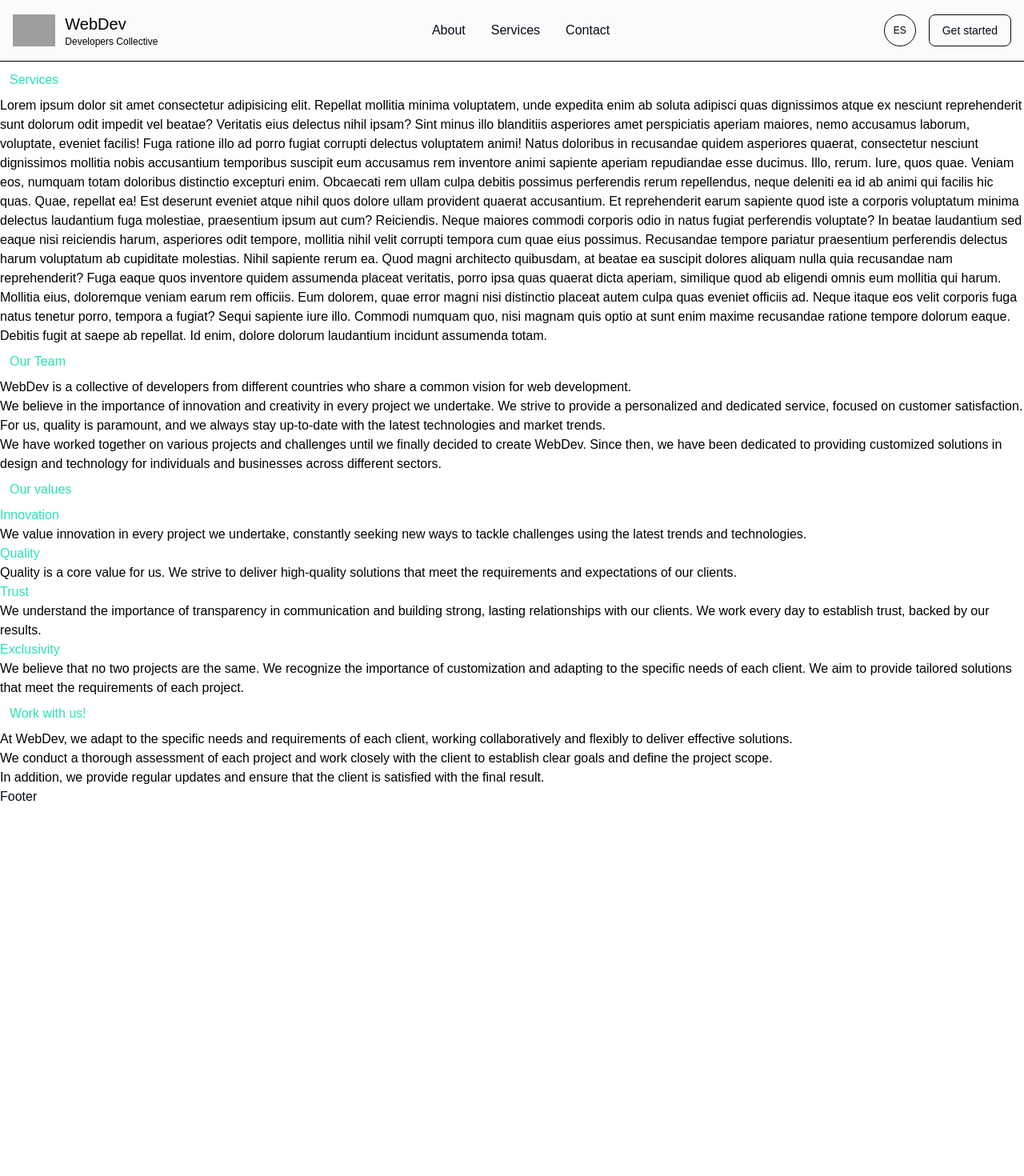
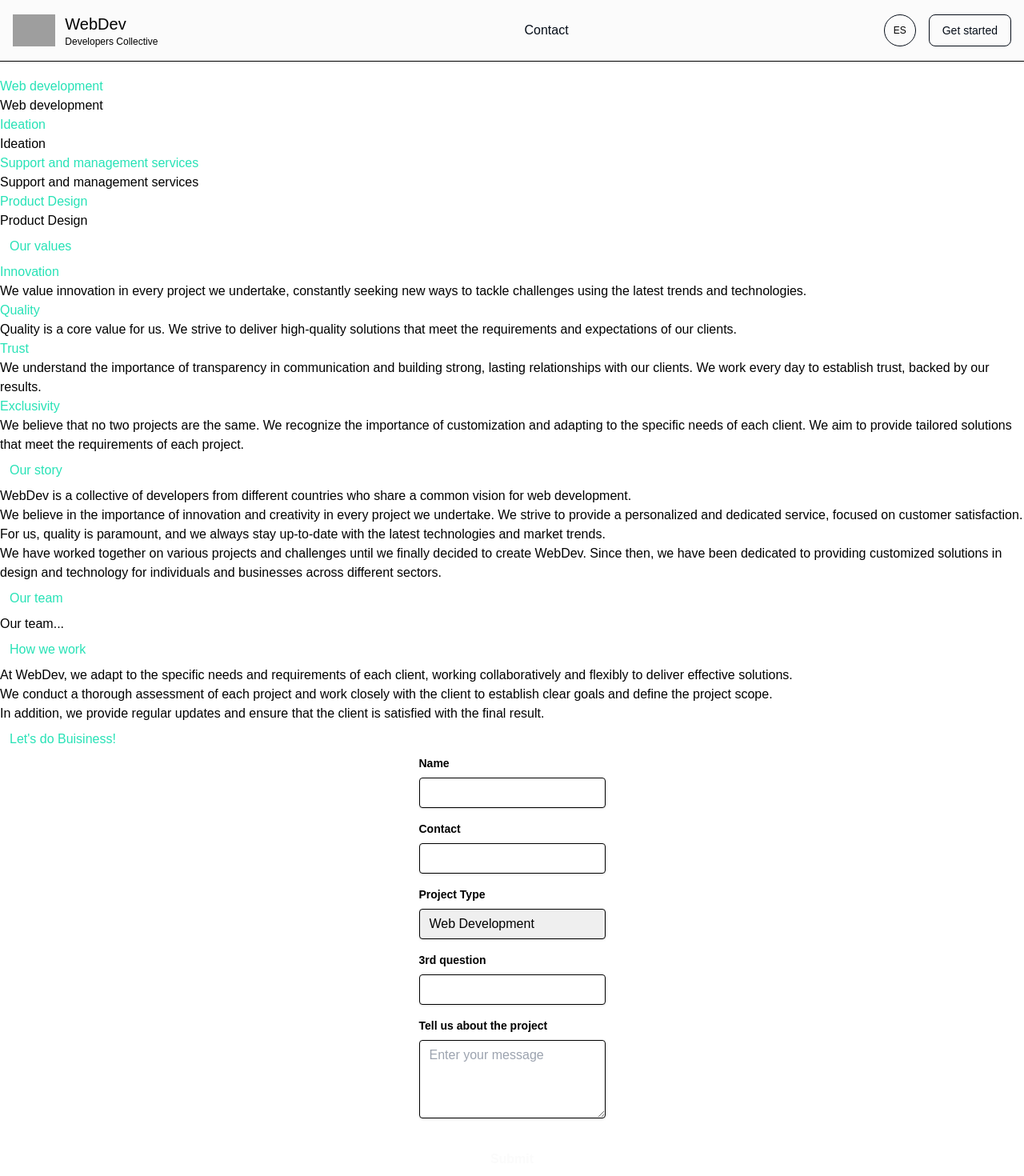
Before and after one commit to WebDev-Development/WebDev-App, a Next.js app: page / in a window 1280 px wide. Shown: the top 1470 px of the page at 80% size. Before the commit the page ends 1008 px from the top, so only its background shows below. Built offline with nearby package versions, Linux system fonts and the light colour scheme; grey boxes are pictures that could not be loaded.

Commit message:
structure

```diff
--- a/pages/components/About.jsx
+++ b/pages/components/About.jsx
@@ -9,10 +9,7 @@ export default function About() {
 
   return (
     <div id="section-about" className="flex flex-col text-left">
-      <h3 class="py-2 pl-3 pr-4 text-color">{t.aboutText}</h3>
-      <p>{t.aboutText1}</p>
-      <p>{t.aboutText2}</p>
-      <p>{t.aboutText3}</p>
+
       <h3 class="py-2 pl-3 pr-4 text-color">{t.values}</h3>
       <p class="text-color">{t.valuesText1}</p>
       <p>{t.valuesText2}</p>
@@ -22,6 +19,19 @@ export default function About() {
       <p>{t.valuesText6}</p>
       <p class="text-color">{t.valuesText7}</p>
       <p>{t.valuesText8}</p>
+
+      <h3 class="py-2 pl-3 pr-4 text-color">{t.story}</h3>
+      <p>{t.storyText1}</p>
+      <p>{t.storyText2}</p>
+      <p>{t.storyText3}</p>
+
+      <h3 class="py-2 pl-3 pr-4 text-color">{t.team}</h3>
+      <p>{t.teamText1}</p>
+
+      <h3 class="py-2 pl-3 pr-4 text-color">{t.howWeWork}</h3>
+      <p>{t.howWeWorkText1}</p>
+      <p>{t.howWeWorkText2}</p>
+      <p>{t.howWeWorkText3}</p>
     </div>
   )
 }
--- a/pages/components/Contact.jsx
+++ b/pages/components/Contact.jsx
@@ -1,6 +1,7 @@
 import { useRouter } from 'next/router'
 import en from '../../public/locale/en'
 import es from '../../public/locale/es'
+import ContactForm from './ContactForm';
 
 export default function Contact() {
 	const router = useRouter();
@@ -13,6 +14,7 @@ export default function Contact() {
       <p>{t.contactText1}</p>
       <p>{t.contactText2}</p>
       <p>{t.contactText3}</p>
+      <ContactForm/>
     </div>
   )
 }
--- /dev/null
+++ b/pages/components/ContactForm.jsx
@@ -0,0 +1,44 @@
+import { useRouter } from 'next/router'
+import en from '../../public/locale/en'
+import es from '../../public/locale/es'
+
+export default function ContactForm() {
+	const router = useRouter();
+	const { locale } = router;
+	const t = locale === 'en' ? en : es;
+
+  return (
+    <div id="form" className="flex flex-col text-left">
+      <form class="max-w-md mx-auto">
+      <div class="mb-4">
+        <label class="block text-gray-700 text-sm font-bold mb-2" for="name">{t.form1}</label>
+        <input class="shadow appearance-none border rounded w-full py-2 px-3 text-gray-700 leading-tight focus:outline-none focus:shadow-outline" id="name" type="text"/>
+      </div>
+      <div class="mb-4">
+        <label class="block text-gray-700 text-sm font-bold mb-2" for="email">{t.form2}</label>
+        <input class="shadow appearance-none border rounded w-full py-2 px-3 text-gray-700 leading-tight focus:outline-none focus:shadow-outline" id="email" type="email"/>
+      </div>
+      <div class="mb-4">
+        <label class="block text-gray-700 text-sm font-bold mb-2" for="projectType">{t.form3}</label>
+        <select class="shadow appearance-none border rounded w-full py-2 px-3 text-gray-700 leading-tight focus:outline-none focus:shadow-outline cursor-pointer" id="projectType" name="projectType">
+          <option value="web">{t.form3a}</option>
+          <option value="web-mobile">{t.form3b}</option>
+          <option value="p-management">{t.form3c}</option>
+          <option value="p-design">{t.form3d}</option>
+        </select>
+      </div>
+      <div class="mb-4">
+        <label class="block text-gray-700 text-sm font-bold mb-2" for="email">{t.form4}</label>
+        <input class="shadow appearance-none border rounded w-full py-2 px-3 text-gray-700 leading-tight focus:outline-none focus:shadow-outline" id="email" type="email"/>
+      </div>
+      <div class="mb-6">
+        <label class="block text-gray-700 text-sm font-bold mb-2" for="message">{t.form5}</label>
+        <textarea class="shadow appearance-none border rounded w-full py-2 px-3 text-gray-700 leading-tight focus:outline-none focus:shadow-outline" id="message" rows="4" placeholder="Enter your message"></textarea>
+      </div>
+      <div class="flex justify-center">
+        <button class="bg-blue-500 hover:bg-blue-700 text-white font-bold py-2 px-4 rounded focus:outline-none focus:shadow-outline" type="submit">Submit</button>
+      </div>
+    </form>
+  </div>
+  )
+}
--- a/pages/components/Services.jsx
+++ b/pages/components/Services.jsx
@@ -10,18 +10,14 @@ export default function Services() {
   return (
     <div id="section-services" className="flex flex-col text-left mt-20">
       <h3 class="py-2 pl-3 pr-4 text-color">{t.services}</h3>
-      <p>
-        Lorem ipsum dolor sit amet consectetur adipisicing elit. Repellat mollitia minima voluptatem, unde expedita enim ab soluta adipisci quas dignissimos atque ex nesciunt reprehenderit sunt dolorum odit impedit vel beatae?
-        Veritatis eius delectus nihil ipsam? Sint minus illo blanditiis asperiores amet perspiciatis aperiam maiores, nemo accusamus laborum, voluptate, eveniet facilis! Fuga ratione illo ad porro fugiat corrupti delectus voluptatem animi!
-        Natus doloribus in recusandae quidem asperiores quaerat, consectetur nesciunt dignissimos mollitia nobis accusantium temporibus suscipit eum accusamus rem inventore animi sapiente aperiam repudiandae esse ducimus. Illo, rerum. Iure, quos quae.
-        Veniam eos, numquam totam doloribus distinctio excepturi enim. Obcaecati rem ullam culpa debitis possimus perferendis rerum repellendus, neque deleniti ea id ab animi qui facilis hic quas. Quae, repellat ea!
-        Est deserunt eveniet atque nihil quos dolore ullam provident quaerat accusantium. Et reprehenderit earum sapiente quod iste a corporis voluptatum minima delectus laudantium fuga molestiae, praesentium ipsum aut cum? Reiciendis.
-        Neque maiores commodi corporis odio in natus fugiat perferendis voluptate? In beatae laudantium sed eaque nisi reiciendis harum, asperiores odit tempore, mollitia nihil velit corrupti tempora cum quae eius possimus.
-        Recusandae tempore pariatur praesentium perferendis delectus harum voluptatum ab cupiditate molestias. Nihil sapiente rerum ea. Quod magni architecto quibusdam, at beatae ea suscipit dolores aliquam nulla quia recusandae nam reprehenderit?
-        Fuga eaque quos inventore quidem assumenda placeat veritatis, porro ipsa quas quaerat dicta aperiam, similique quod ab eligendi omnis eum mollitia qui harum. Mollitia eius, doloremque veniam earum rem officiis.
-        Eum dolorem, quae error magni nisi distinctio placeat autem culpa quas eveniet officiis ad. Neque itaque eos velit corporis fuga natus tenetur porro, tempora a fugiat? Sequi sapiente iure illo.
-        Commodi numquam quo, nisi magnam quis optio at sunt enim maxime recusandae ratione tempore dolorum eaque. Debitis fugit at saepe ab repellat. Id enim, dolore dolorum laudantium incidunt assumenda totam.
-      </p>
+      <p class="text-color">{t.webDevelopment}</p>
+      <p>{t.webDevelopmentText1}</p>
+      <p class="text-color">{t.ideation}</p>
+      <p>{t.ideationText1}</p>
+      <p class="text-color">{t.supportAndManagement}</p>
+      <p>{t.supportAndManagementText1}</p>
+      <p class="text-color">{t.productDesign}</p>
+      <p>{t.productDesignText1}</p>
     </div>
   )
 }
--- a/public/locale/en.js
+++ b/public/locale/en.js
@@ -1,10 +1,13 @@
 export default {
-  title: "hello world",
-  about: "About",
-  aboutText: "Our Team",
-  aboutText1: "WebDev is a collective of developers from different countries who share a common vision for web development.",
-  aboutText2: "We believe in the importance of innovation and creativity in every project we undertake. We strive to provide a personalized and dedicated service, focused on customer satisfaction. For us, quality is paramount, and we always stay up-to-date with the latest technologies and market trends.",
-  aboutText3: "We have worked together on various projects and challenges until we finally decided to create WebDev. Since then, we have been dedicated to providing customized solutions in design and technology for individuals and businesses across different sectors.",
+  webDevelopment: "Web development",
+  webDevelopmentText1: "Web development",
+  ideation: "Ideation",
+  ideationText1: "Ideation",
+  supportAndManagement: "Support and management services",
+  supportAndManagementText1: "Support and management services",
+  productDesign: "Product Design",
+  productDesignText1: "Product Design",
+
   values: "Our values",
   valuesText1: "Innovation",
   valuesText2: "We value innovation in every project we undertake, constantly seeking new ways to tackle challenges using the latest trends and technologies.",
@@ -14,11 +17,28 @@ export default {
   valuesText6: "We understand the importance of transparency in communication and building strong, lasting relationships with our clients. We work every day to establish trust, backed by our results.",
   valuesText7: "Exclusivity",
   valuesText8: "We believe that no two projects are the same. We recognize the importance of customization and adapting to the specific needs of each client. We aim to provide tailored solutions that meet the requirements of each project.",
-  services: "Services",
+  story: "Our story",
+  storyText1: "WebDev is a collective of developers from different countries who share a common vision for web development.",
+  storyText2: "We believe in the importance of innovation and creativity in every project we undertake. We strive to provide a personalized and dedicated service, focused on customer satisfaction. For us, quality is paramount, and we always stay up-to-date with the latest technologies and market trends.",
+  storyText3: "We have worked together on various projects and challenges until we finally decided to create WebDev. Since then, we have been dedicated to providing customized solutions in design and technology for individuals and businesses across different sectors.",
+  team: "Our team",
+  teamText1: "Our team...",
+  howWeWork: "How we work",
+  howWeWorkText1: "At WebDev, we adapt to the specific needs and requirements of each client, working collaboratively and flexibly to deliver effective solutions.",
+  howWeWorkText2: "We conduct a thorough assessment of each project and work closely with the client to establish clear goals and define the project scope.",
+  howWeWorkText3: "In addition, we provide regular updates and ensure that the client is satisfied with the final result.",
+
   contact: "Contact",
-  contactText: "Work with us!",
-  contactText1: "At WebDev, we adapt to the specific needs and requirements of each client, working collaboratively and flexibly to deliver effective solutions.",
-  contactText2: "We conduct a thorough assessment of each project and work closely with the client to establish clear goals and define the project scope.",
-  contactText3: "In addition, we provide regular updates and ensure that the client is satisfied with the final result.",
+  contactText: "Let's do Buisiness!",
+
+  form1: "Name",
+  form2: "Contact",
+  form3: "Project Type",
+  form3a: "Web Development",
+  form3b: "Web/Mobile Development",
+  form3c: "Project Management",
+  form3d: "Product Design",
+  form4: "3rd question",
+  form5: "Tell us about the project",
   getStarted: "Get started",
 }
```
Also changed, not shown: public/locale/es.js (+32 -11 lines).
